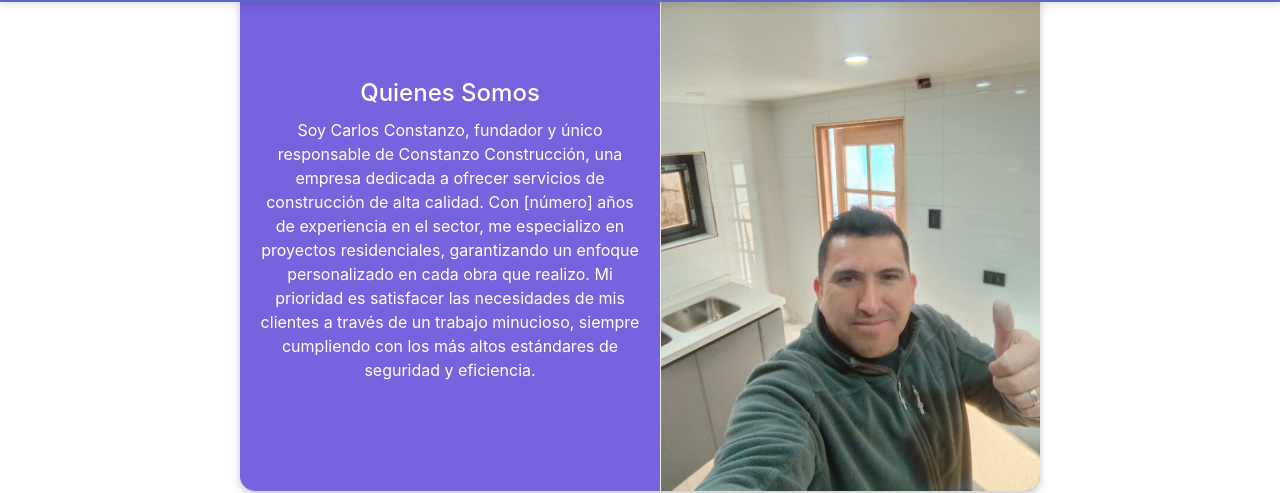
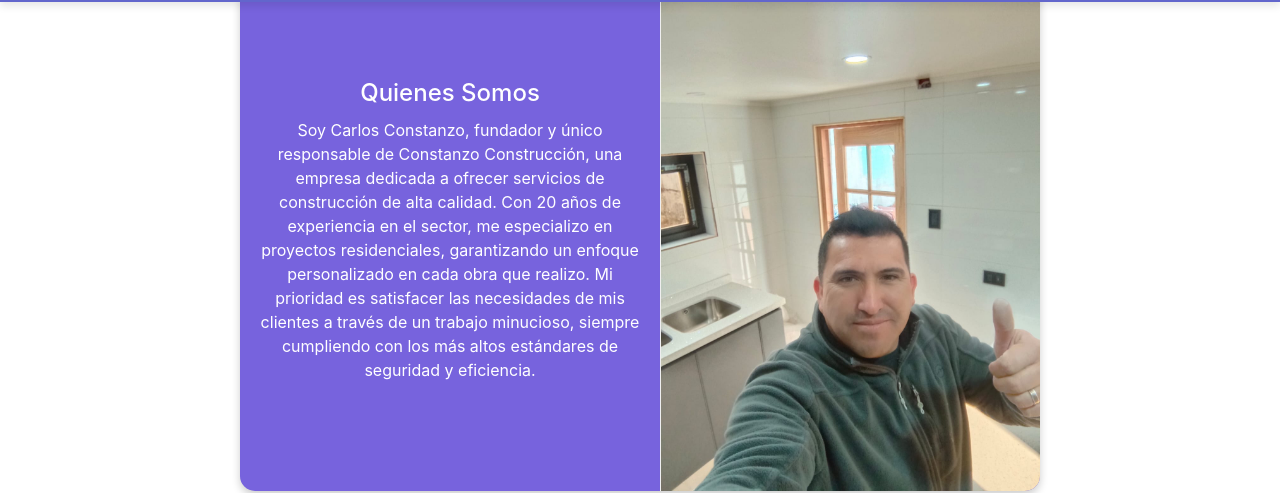
Before and after one commit to Peverme/constanzo-construccion, a React (Create React App) app: page / in a window 1280 px wide. Shown: the part 114-607 px from the top of the page. Built offline with nearby package versions, Linux system fonts and the light colour scheme.

Commit message:
cuarto commit

```diff
--- a/src/components/AboutUs/AboutUs.jsx
+++ b/src/components/AboutUs/AboutUs.jsx
@@ -9,7 +9,7 @@ const AboutUs =() => {
                 <div className='card-texto'>
                     <h2>Quienes Somos</h2>
                     <p>Soy Carlos Constanzo, fundador y único responsable de Constanzo Construcción, una empresa
-                    dedicada a ofrecer servicios de construcción de alta calidad. Con [número] años de
+                    dedicada a ofrecer servicios de construcción de alta calidad. Con 20 años de
                     experiencia en el sector, me especializo en proyectos residenciales, garantizando un enfoque
                     personalizado en cada obra que realizo. Mi prioridad es satisfacer las necesidades de mis
                     clientes a través de un trabajo minucioso, siempre cumpliendo con los más altos estándares
--- a/src/components/Footer/Footer.jsx
+++ b/src/components/Footer/Footer.jsx
@@ -16,7 +16,7 @@ return(
         <button type="button" class="btn-close" data-bs-dismiss="modal" aria-label="Close"></button>
       </div>
       <div className="modal-body">
-        <form action="https://formsubmit.co/peverme1995@gmail.com" method="POST" autoComplete='off'>
+        <form action="https://formsubmit.co/carlosconstanzo106@gmail.com" method="POST" autoComplete='off'>
           <div className='input-group'>
 
             <input type="text" name="name" placeholder="Nombre"/>
```
